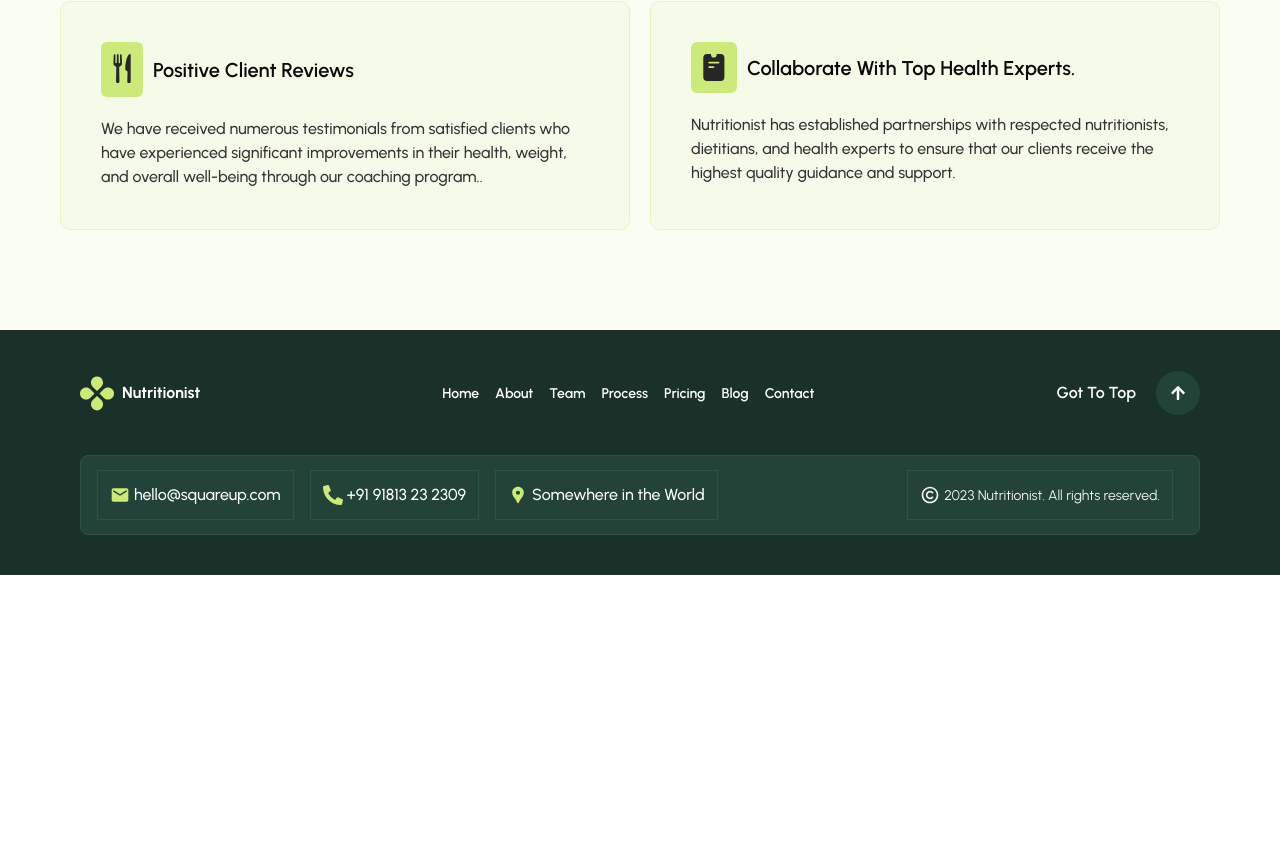
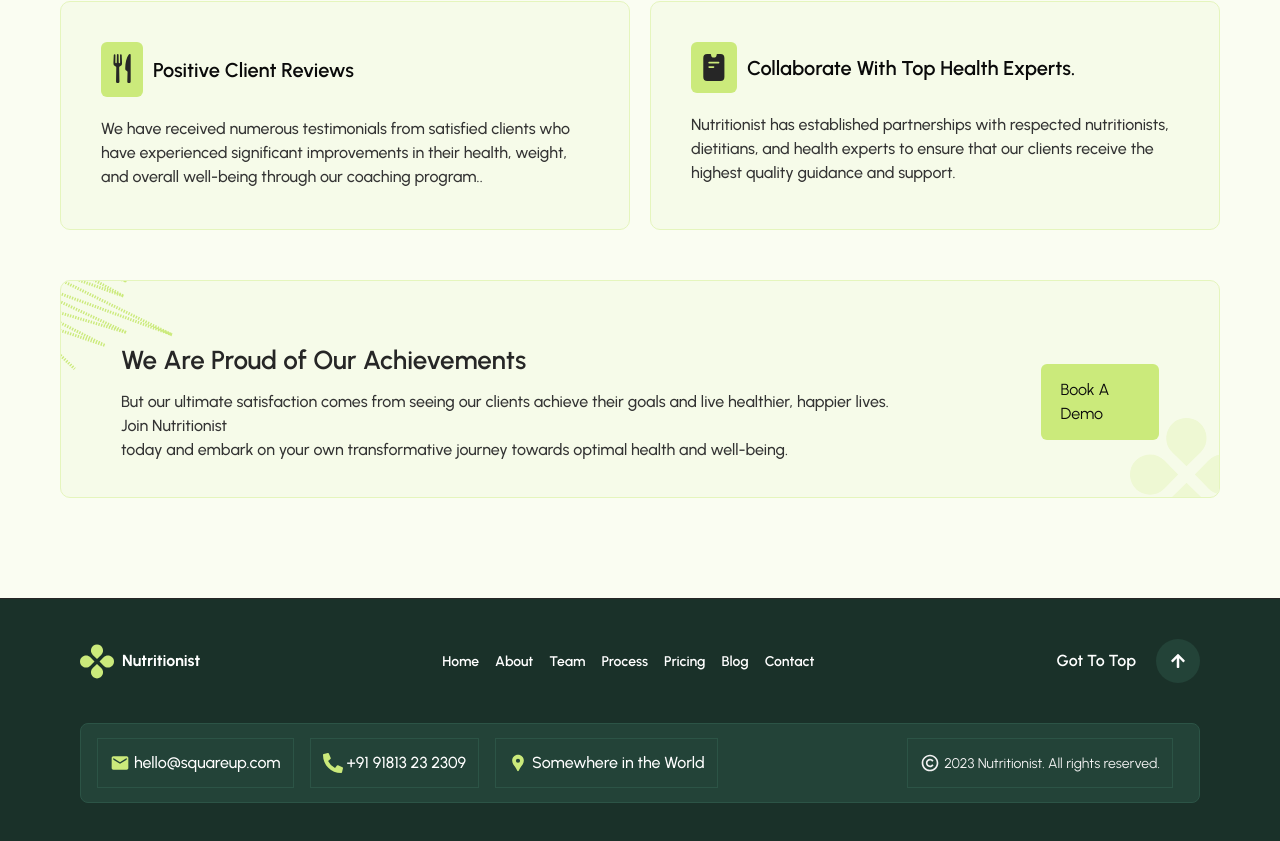
Before and after one commit to FojleTuhin/Nutritionist, a Next.js app: page /about in a window 1280 px wide. Shown: the part 8675-9516 px from the top of the page. Before the commit the page ends 9250 px from the top, so only its background shows below. Built offline with nearby package versions, Linux system fonts and the light colour scheme.

Commit message:
add achivement bottom part

```diff
--- a/src/components/aboutPage/Achivement.jsx
+++ b/src/components/aboutPage/Achivement.jsx
@@ -4,6 +4,9 @@ import flower from "../../../public/flower.svg";
 import img2 from '../../../public/graduationcap.fill.svg'
 import img3 from '../../../public/fork.knife.svg'
 import img4 from '../../../public/wallet.pass.fill.svg'
+import right from '../../../public/right.svg'
+import bottom from '../../../public/bottom.svg'
+
 
 
 
@@ -14,7 +17,7 @@ const Achivement = () => {
             <p className="text-[#333333] text-[14px] medium:text-[16px] laptop:text-[18px] font-medium text-center mb-[50px] medium:mb-[60px]">At Nutritionist, we take pride in our accomplishments and the positive impact we have made on the lives of our clients. Here are some of our notable achievements</p>
 
 
-        <div className="grid tablet:grid-cols-2 gap-5 mt-[50px]">
+            <div className="grid tablet:grid-cols-2 gap-5 mt-[50px] laptop:mt-[100px]">
                 <div className="p-[30px] medium:p-[40px] bg-[#F6FBE9] border-[1px] border-[#E5F5BD] rounded-[10px]">
                     <div className="flex gap-[10px] items-center mb-4 medium:mb-5">
                         <div className="p-3 bg-[#CBEA7B] rounded-[6px]">
@@ -85,6 +88,28 @@ const Achivement = () => {
 
             </div>
 
+
+            <div className='mt-[50px] h-[218px] laptop:mt-[100px] p-[60px]  bg-[#F6FBE9] border-[1px] border-[#E5F5BD] rounded-[10px] relative overflow-hidden'>
+                <div className='flex gap-[150px]'>
+                    <div>
+                        <p className='font-semibold text-[#262626] text-[26px] mb-[10px]'>We Are Proud of Our Achievements</p>
+                        <p className='font-medium text-[#333333]'>But our ultimate satisfaction comes from seeing our clients achieve their goals and live healthier, happier lives. Join Nutritionist <br /> today and embark on your own transformative journey towards optimal health and well-being.</p>
+                    </div>
+                    <div className='flex items-center'>
+                        <p className='bg-[#CBEA7B] py-[14px] px-5 rounded-[6px]'>Book A Demo</p>
+                    </div>
+                </div>
+                <Image
+                className='absolute top-0 -left-4 '
+                    src={right}
+                    alt='logo' />
+                <Image
+                className='absolute bottom-0 -right-4 '
+                    src={bottom}
+                    alt='logo' />
+
+            </div>
+
         </div>
     );
 };
```
Also changed, not shown: public/bottom.svg (added), public/right.svg (added). Lines whose indentation alone changed are shown as unchanged.
